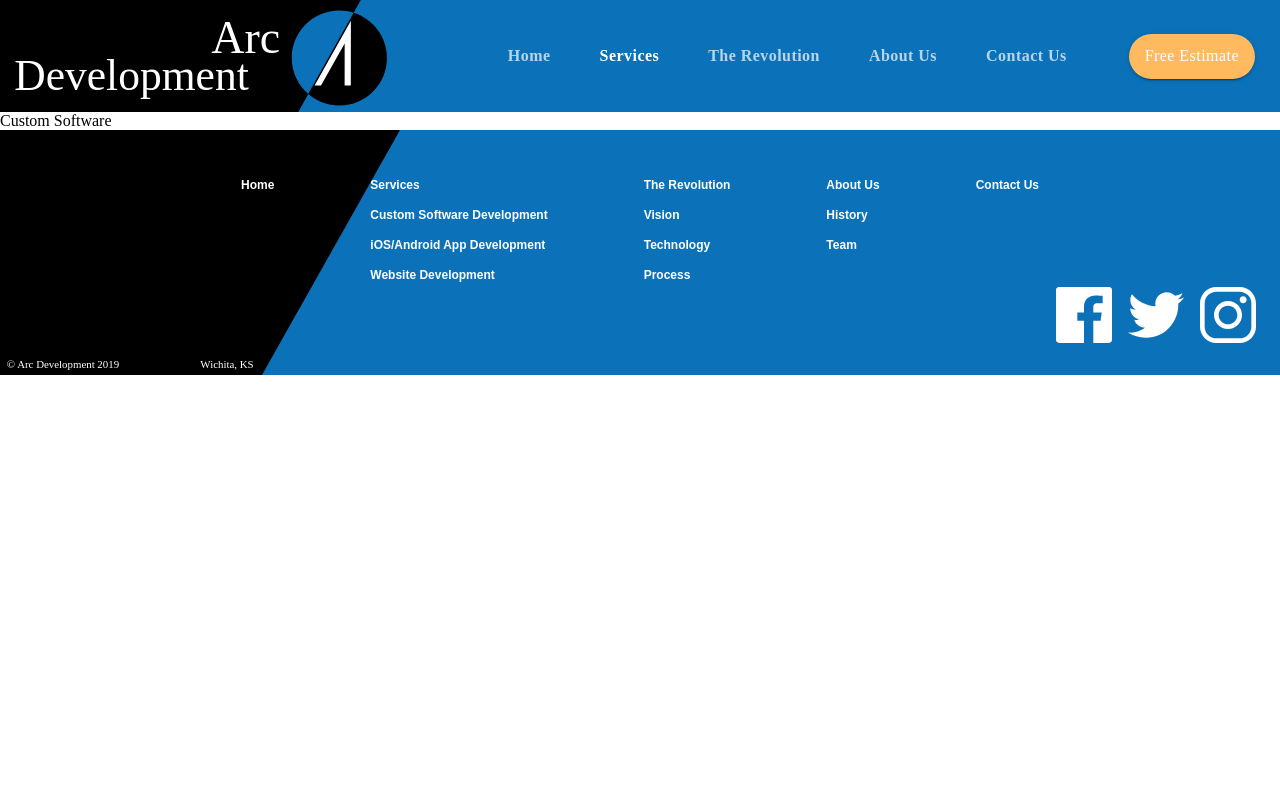
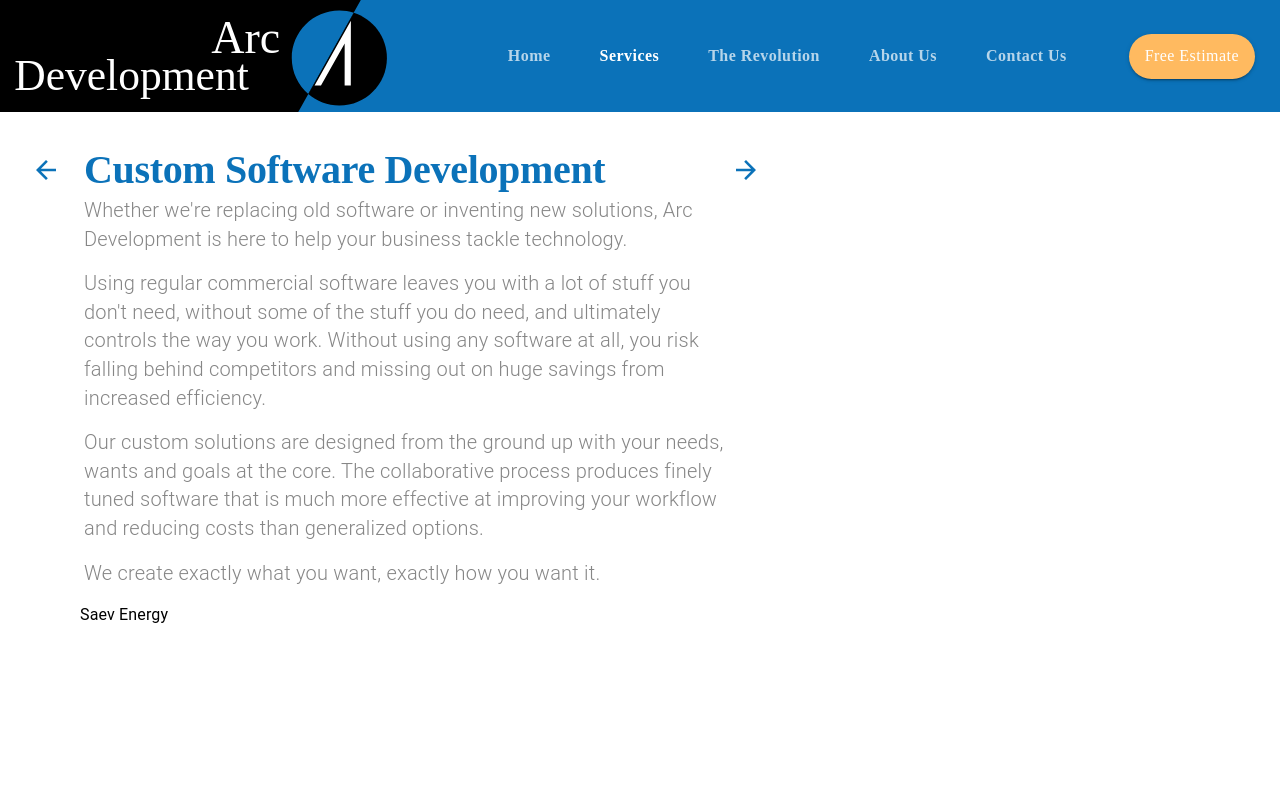
Before and after one commit to Elvis020/ArcDev-with-Material_UI, a React (Create React App) app in the folder arcdev/: page /customsoftware in a window 1280 px wide. Shown: the top 785 px of the page. Built offline with nearby package versions, Linux system fonts and the light colour scheme.

Commit message:
🐛 Fixed bugs

```diff
--- a/arcdev/src/components/App.js
+++ b/arcdev/src/components/App.js
@@ -6,6 +6,7 @@ import { Switch, Route } from "react-router-dom";
 import { Header, Footer } from "./ui";
 import LandingPage from "./LandingPage";
 import Services from "./Services";
+import CustomSoftware from "./CustomSoftware";
 
 function App() {
   // For Routes
@@ -44,7 +45,7 @@ function App() {
         />
         <Route
           path="/customsoftware"
-          component={() => <div>Custom Software</div>}
+          render={(props) => <CustomSoftware {...props} setValue={setValue} setSelectedIndex={setSelectedIndex}/>}
         />
         <Route path="/mobileapps" component={() => <div>Mobile Apps</div>} />
         <Route path="/websites" component={() => <div>Websites</div>} />
--- /dev/null
+++ b/arcdev/src/components/CustomSoftware.js
@@ -0,0 +1,106 @@
+import React from "react";
+import Lottie from "react-lottie";
+import { Link } from "react-router-dom";
+import { makeStyles, useTheme } from "@material-ui/core/styles";
+import { Grid, IconButton, Typography } from "@material-ui/core";
+import useMediaQuery from "@material-ui/core/useMediaQuery";
+
+import backArrow from "../assets/backArrow.svg";
+import forwardArrow from "../assets/forwardArrow.svg";
+
+// Setting up useStyles
+const useStyles = makeStyles((theme) => ({
+  mainContainer: {
+    paddingLeft: "5em",
+    paddingRight: "5em",
+    paddingTop: "2em",
+    paddingBottom: "10em",
+  },
+  heading: {
+    maxWidth: "40em",
+  },
+  arrowContainer: {
+    marginTop: "0.25em",
+  },
+}));
+const CustomSoftware = (props) => {
+  const elvisUI = useStyles();
+  const { setValue, setSelectedIndex } = props;
+  return (
+    <Grid container direction="column" className={elvisUI.mainContainer}>
+      <Grid item container direction="row">
+        <Grid
+          style={{ marginRight: "1em", marginLeft: "-3.5em" }}
+          item
+          className={elvisUI.arrowContainer}
+        >
+          <IconButton
+            component={Link}
+            to="/services"
+            style={{ backgroundColor: "transparent" }}
+            onClick={() => setSelectedIndex(0)}
+          >
+            <img src={backArrow} alt="Back To Service Page" />
+          </IconButton>
+        </Grid>
+
+        <Grid item column direction="column" className={elvisUI.heading}>
+          <Grid item>
+            <Typography variant="h2">Custom Software Development</Typography>
+          </Grid>
+          <Grid item>
+            <Typography paragraph variant="body2">
+              Whether we're replacing old software or inventing new solutions,
+              Arc Development is here to help your business tackle technology.
+            </Typography>
+          </Grid>
+          <Grid item>
+            <Typography paragraph variant="body2">
+              Using regular commercial software leaves you with a lot of stuff
+              you don't need, without some of the stuff you do need, and
+              ultimately controls the way you work. Without using any software
+              at all, you risk falling behind competitors and missing out on
+              huge savings from increased efficiency.
+            </Typography>
+          </Grid>
+          <Grid item>
+            <Typography paragraph variant="body2">
+              Our custom solutions are designed from the ground up with your
+              needs, wants and goals at the core. The collaborative process
+              produces finely tuned software that is much more effective at
+              improving your workflow and reducing costs than generalized
+              options.
+            </Typography>
+          </Grid>
+          <Grid item>
+            <Typography paragraph variant="body2">
+              We create exactly what you want, exactly how you want it.
+            </Typography>
+          </Grid>
+        </Grid>
+
+        <Grid item className={elvisUI.arrowContainer}>
+          <IconButton
+            component={Link}
+            to="/mobileapps"
+            style={{ backgroundColor: "transparent" }}
+            onClick={() => setSelectedIndex(2)}
+          >
+            <img src={forwardArrow} alt="Forward to iOS/Android App" />
+          </IconButton>
+        </Grid>
+      </Grid>
+
+    <Grid item direction='row'>
+      <Grid item container direction='column'>
+        <Grid item>
+          <Typography>Saev Energy</Typography>
+        </Grid>
+      </Grid>
+    </Grid>
+
+    </Grid>
+  );
+};
+
+export default CustomSoftware;
--- a/arcdev/src/components/ui/Theme.js
+++ b/arcdev/src/components/ui/Theme.js
@@ -57,7 +57,12 @@ export default createMuiTheme({
     subtitle2: {
       fontSize: "1.25rem",
       fontWeight: 300,
-      color: '#fff',
+      color: "#fff",
+    },
+    body2: {
+      fontSize: "1.25rem",
+      color: arcGrey,
+      fontWeight: 300,
     },
     learnButton: {
       borderColor: arcBlue,
```
